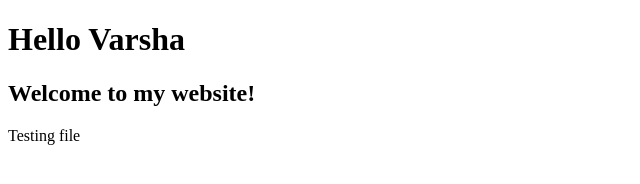
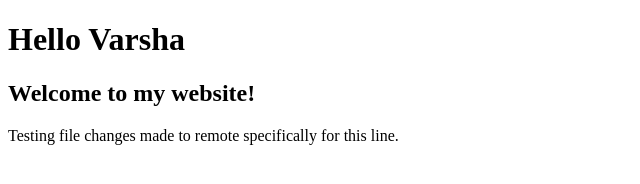
Before and after one commit to vrashti/devops-practice, a plain HTML site: page index.html in a window 1280 px wide. Shown: the whole page, without its empty margins (0-640 px from the left). Drawn offline with Linux system fonts and the light colour scheme.

Commit message:
Add note about remote changes in index.html
Added a note about changes made to remote.

```diff
--- a/index.html
+++ b/index.html
@@ -7,6 +7,7 @@
     <h1> Hello Varsha</h1>
     <h2>Welcome to my website!</h2>
     Testing file
+    changes made to remote specifically for this line.
 </head>
 <body>
 
```
